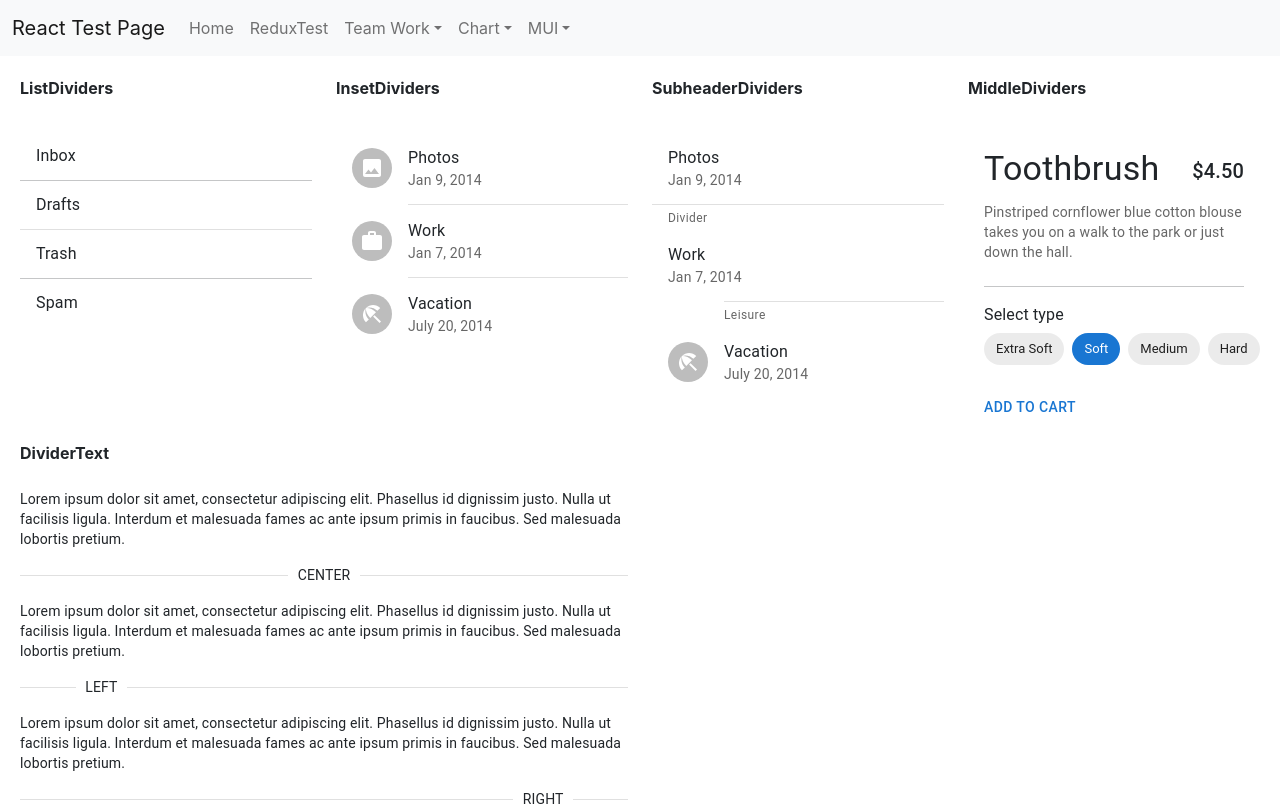
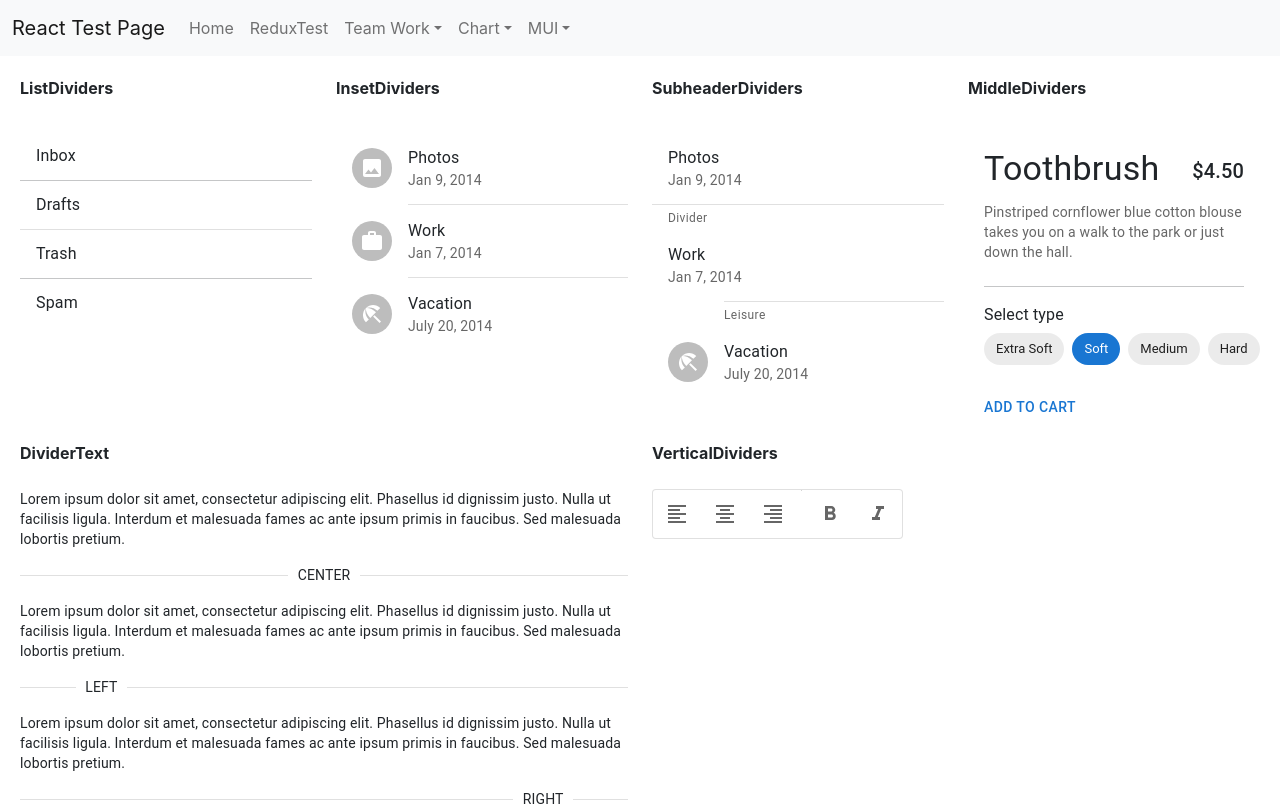
Before and after one commit to jinseok1306/React-Test, a React (Create React App) app in the folder ReactProject/client_app/: page /MUI/DividerPage in a window 1280 px wide. Shown: the top 806 px of the page. Built offline with nearby package versions, Linux system fonts and the light colour scheme.

Commit message:
MUI VerticalDivider 테스트 완료

```diff
--- /dev/null
+++ b/ReactProject/client_app/src/components/Divider/VerticalDividers.tsx
@@ -0,0 +1,39 @@
+import * as React from 'react';
+import FormatAlignLeftIcon from '@mui/icons-material/FormatAlignLeft';
+import FormatAlignCenterIcon from '@mui/icons-material/FormatAlignCenter';
+import FormatAlignRightIcon from '@mui/icons-material/FormatAlignRight';
+import FormatBoldIcon from '@mui/icons-material/FormatBold';
+import FormatItalicIcon from '@mui/icons-material/FormatItalic';
+import Box from '@mui/material/Box';
+import Divider from '@mui/material/Divider';
+
+export default function VerticalDividers() {
+    return (
+        <div>
+            <Box
+                sx={{
+                    display: 'flex',
+                    alignItems: 'center',
+                    width: 'fit-content',
+                    border: (theme) => `1px solid ${theme.palette.divider}`,
+                    borderRadius: 1,
+                    bgcolor: 'background.paper',
+                    color: 'text.secondary',
+                    '& svg': {
+                        m: 1.5,
+                    },
+                    '& hr': {
+                        mx: 0.5,
+                    },
+                }}
+            >
+                <FormatAlignLeftIcon />
+                <FormatAlignCenterIcon />
+                <FormatAlignRightIcon />
+                <Divider orientation="vertical" flexItem />
+                <FormatBoldIcon />
+                <FormatItalicIcon />
+            </Box>
+        </div>
+    );
+}
--- a/ReactProject/client_app/src/pages/MUI/DividerPage.tsx
+++ b/ReactProject/client_app/src/pages/MUI/DividerPage.tsx
@@ -6,6 +6,7 @@ import InsetDividers from '../../components/Divider/InsetDividers';
 import SubheaderDividers from '../../components/Divider/SubheaderDividers';
 import MiddleDividers from '../../components/Divider/MiddleDividers';
 import DividerText from '../../components/Divider/DividerText';
+import VerticalDividers from '../../components/Divider/VerticalDividers';
 
 const DividerPage = () => {
     return (
@@ -33,6 +34,10 @@ const DividerPage = () => {
                         <b>DividerText</b><div>&nbsp;</div>
                         <DividerText />
                     </Grid>
+                    <Grid item xs={3}>
+                        <b>VerticalDividers</b><div>&nbsp;</div>
+                        <VerticalDividers />
+                    </Grid>
                 </Grid>
             </div>
         </div>
```
Also changed, not shown: 1 other file (tests, documents, lock files or other folders).
